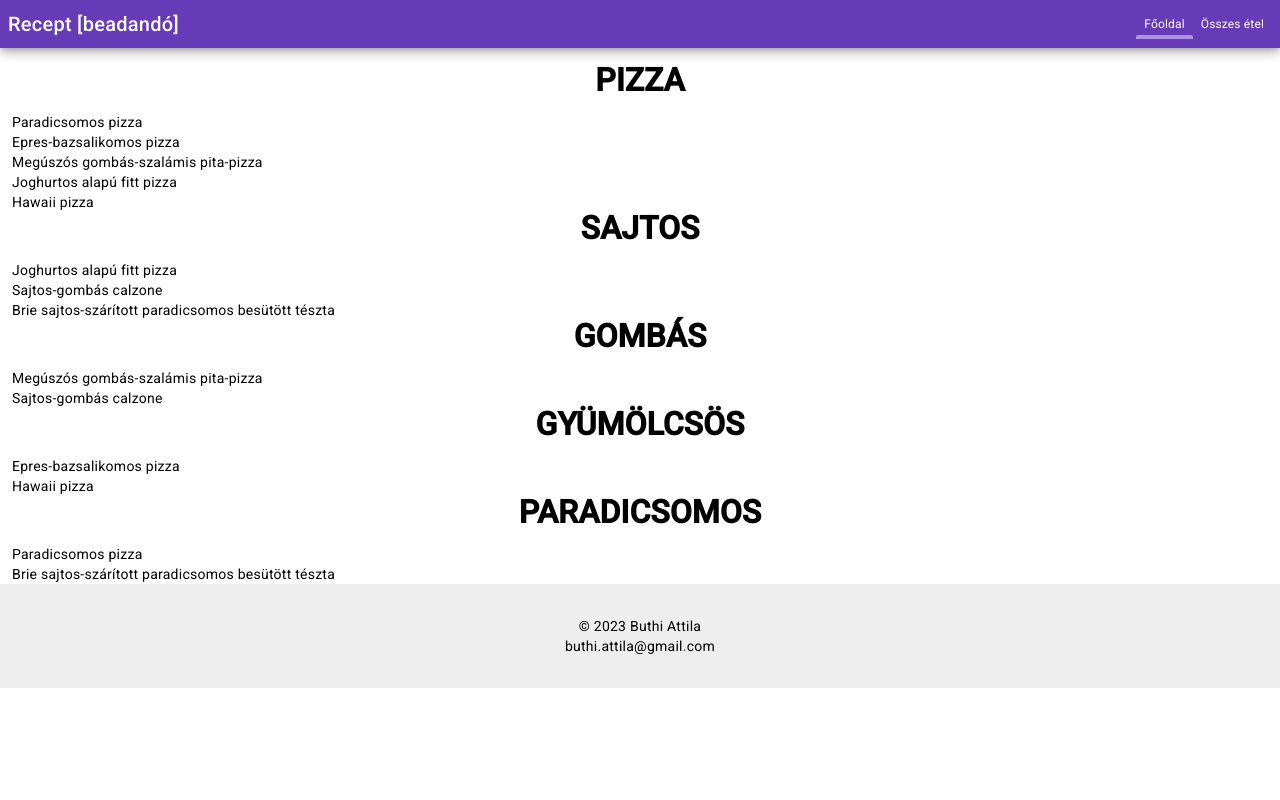
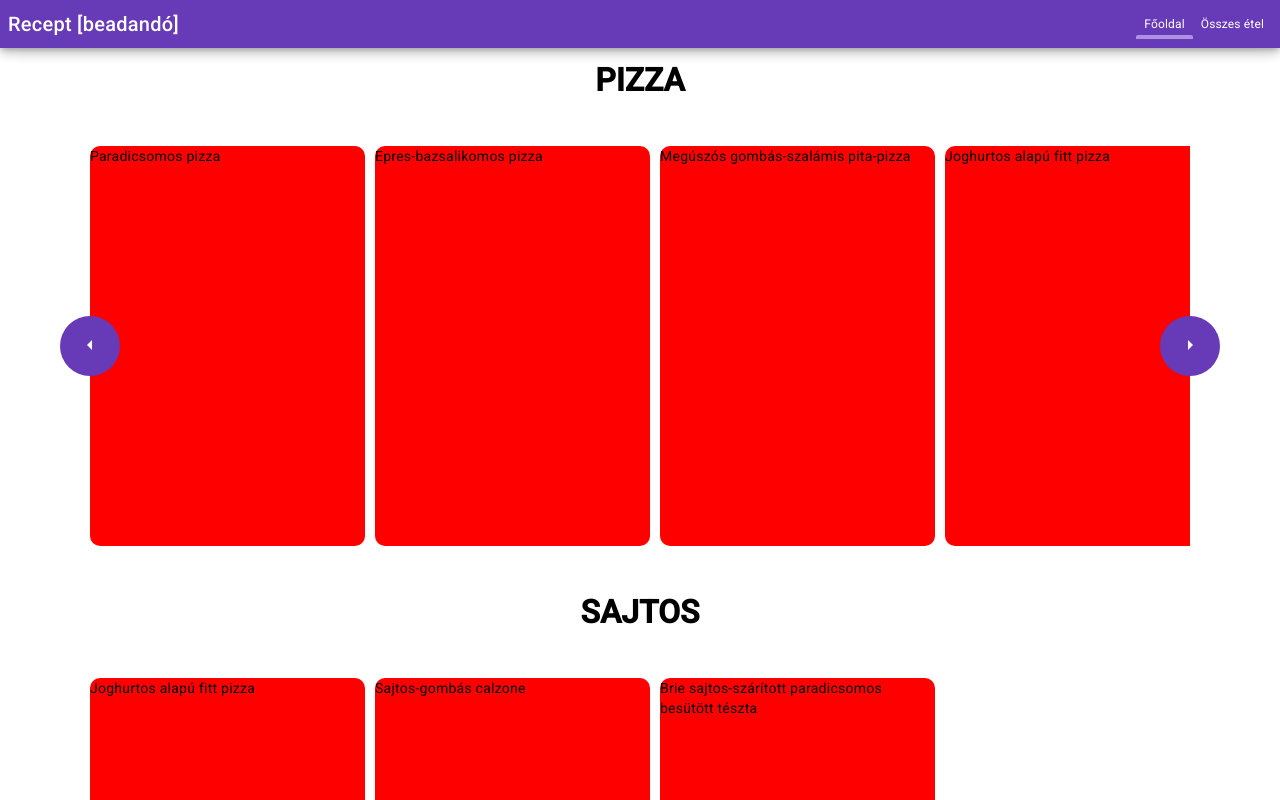
Before and after one commit to buthiattila/buthi-attila-beadando, an Angular app: page /home in a window 1280 px wide. Shown: the top 800 px of the page. Built offline with nearby package versions, Linux system fonts and the light colour scheme; what ng-image-slider would draw is missing.

Commit message:
főoldal ételsávok lv.3 kategóriánként listázás (kártyák + léptetés)

```diff
--- a/src/app/features/foods-widget/foods-widget.component.html
+++ b/src/app/features/foods-widget/foods-widget.component.html
@@ -4,10 +4,20 @@
     <section *ngFor="let category of categories">
       <h1 class="category-title">{{category}}</h1>
       <div class="container-fluid">
-        <div *ngFor="let food of foods | arrayFilter:category">
-          <article class="recipeItem">
-            {{food.name}}
-          </article>
+        <div class="carousel-container">
+          <div class="carousel-inner">
+            <div class="track">
+              <article class="slider-item" *ngFor="let food of foods | arrayFilter:category">
+                <div class="entry-content-item">
+                  {{food.name}}
+                </div>
+              </article>
+            </div>
+            <div class="carousel-nav">
+              <button type="button" class="prev" appStepPrev mainContainer=".carousel-container" itemContainer=".track"><mat-icon>arrow_left</mat-icon></button>
+              <button type="button" class="next" appStepPrev mainContainer=".carousel-container" itemContainer=".track"><mat-icon>arrow_right</mat-icon></button>
+            </div>
+          </div>
         </div>
       </div>
     </section>
--- a/src/app/features/foods-widget/foods-widget.component.scss
+++ b/src/app/features/foods-widget/foods-widget.component.scss
@@ -1,6 +1,84 @@
-.category-title{
+$text_color_1: #9bcb3b;
+$text_color_2: #673ab7;
+
+.errorMessage {
+  margin-top: 2rem;
+  margin-bottom: 2rem;
+  color: $text_color_2;
+}
+
+.category-title {
   text-align: center;
   text-transform: uppercase;
   font-weight: 900;
   font-size: 2rem;
 }
+
+.carousel-container {
+  width: 1100px;
+  margin: 50px auto;
+  position: relative;
+
+  @media (max-width: 768px) {
+    width: 95%;
+  }
+
+  .carousel-inner {
+    width: 100%;
+    height: 400px;
+    overflow: hidden;
+
+    .track {
+      display: inline-flex;
+      height: 100%;
+      transition: transform 0.2s ease-in-out;
+
+      .slider-item {
+        width: 275px;
+        height: 400px;
+        flex-shrink: 0;
+        padding-right: 10px;
+
+        @media (max-width: 768px) {
+          width: 184px;
+        }
+
+        .entry-content-item {
+          background-color: red;
+          width: 100%;
+          height: 100%;
+          /*display: flex;
+          flex-direction: column;
+          justify-content: center;
+          align-items: center;*/
+          border-radius: 10px;
+        }
+      }
+    }
+
+    .carousel-nav {
+      button {
+        position: absolute;
+        top: 50%;
+        transform: translatey(-50%);
+        width: 60px;
+        height: 60px;
+        border-radius: 50%;
+        color: white;
+        background-color: $text_color_2;
+        border: none;
+        outline: none;
+
+        &.prev {
+          left: -30px;
+        }
+
+        &.next {
+          right: -30px;
+        }
+      }
+
+    }
+
+  }
+}
--- a/src/app/features/foods-widget/foods-widget.component.ts
+++ b/src/app/features/foods-widget/foods-widget.component.ts
@@ -50,4 +50,5 @@ export class FoodsWidgetComponent implements OnInit {
     });
   }
 
+
 }
--- a/src/app/features/foods/foods.component.ts
+++ b/src/app/features/foods/foods.component.ts
@@ -17,9 +17,9 @@ export class FoodsComponent implements OnInit {
   onlyFavorites: boolean = false;
   filterString: string = '';
   errorMessage: string = '';
+  breakpoint: number = 0;
   foods: Food[] = [];
   filteredFoods: Food[] = [];
-  breakpoint: number = 0;
 
   private unsubscribe = new Subject<void>();
 
```
